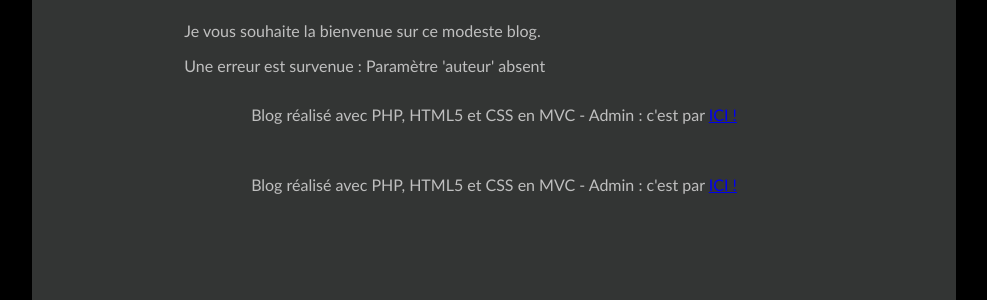
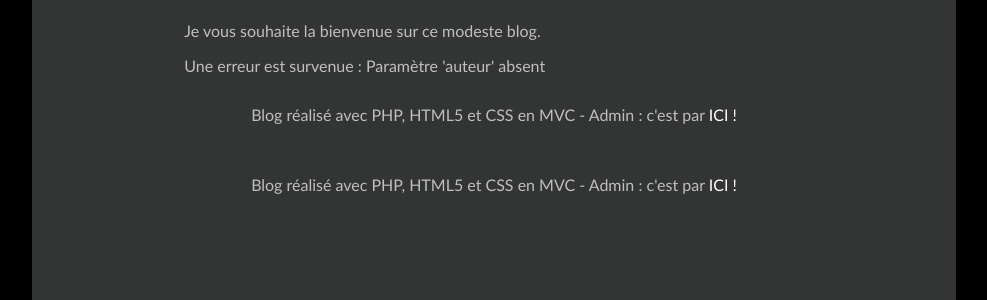
Before and after one commit to FlavieDupre/Creat_blog_MVC, a PHP site: page /index.php?action=commenter in a window 1280 px wide. Shown: the part 196-496 px from the top of the page, without its empty margins (146-1133 px from the left). Run offline with PHP 8.4, Linux system fonts and the light colour scheme; tables that the repository leaves empty or names only in its code hold one stand-in row (values such as "Sample post").

Commit message:
Add files via upload

```diff
--- a/css/style.css
+++ b/css/style.css
@@ -49,3 +49,8 @@ h1 {
 #txtCommentaire {
     width: 50%;
 }
+
+#piedBlog a {
+  text-decoration: none ;
+  color: white;
+}
```
